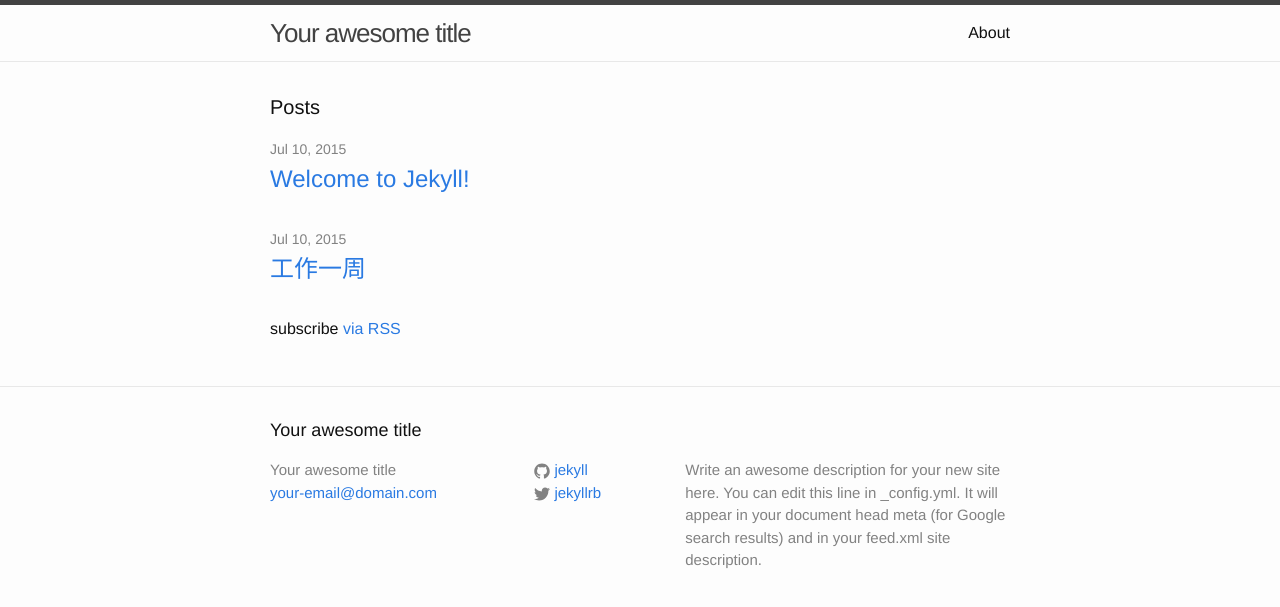
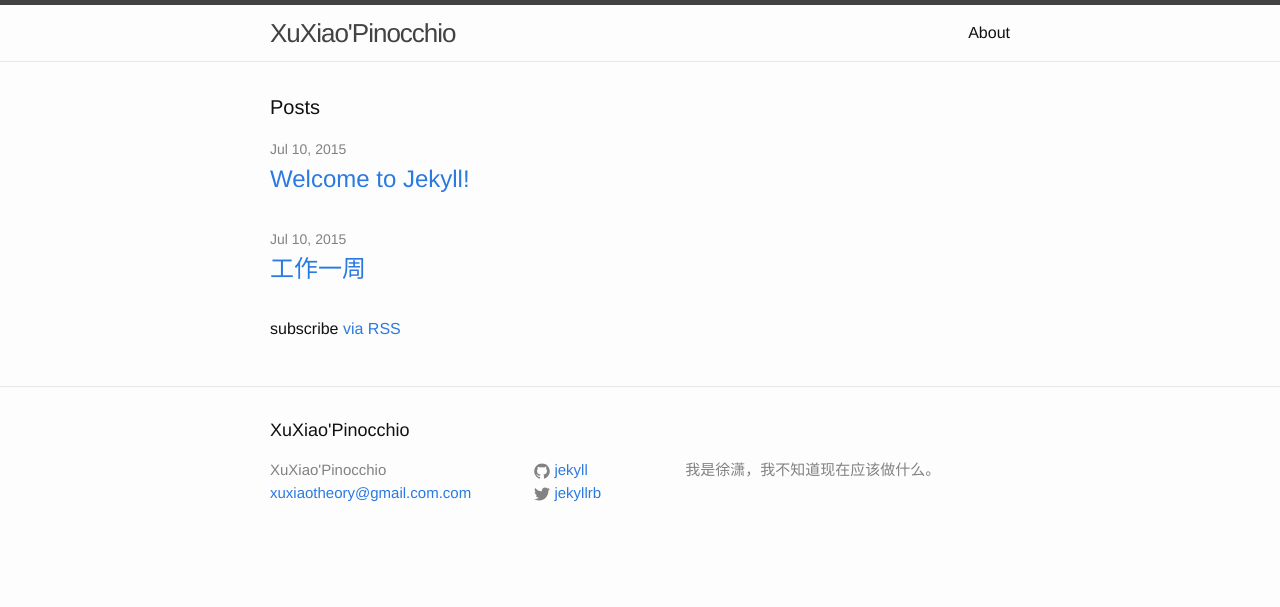
Before and after one commit to theoryxu/HiXuXiao, a Jekyll site: the page built from index.html, in a window 1280 px wide. Shown: the top 607 px of the page. Built offline with Jekyll 4.4.1, drawn with Linux system fonts in a browser that asks for light colours.

Commit message:
change config

```diff
--- a/_config.yml
+++ b/_config.yml
@@ -1,10 +1,8 @@
 # Site settings
-title: Your awesome title
-email: your-email@domain.com
+title: XuXiao'Pinocchio
+email: xuxiaotheory@gmail.com.com
 description: > # this means to ignore newlines until "baseurl:"
-  Write an awesome description for your new site here. You can edit this
-  line in _config.yml. It will appear in your document head meta (for
-  Google search results) and in your feed.xml site description.
+  我是徐潇，我不知道现在应该做什么。
 baseurl: "/HiXuXiao/" # the subpath of your site, e.g. /blog/
 url: "http://theoryxu.github.io" # the base hostname & protocol for your site
 twitter_username: jekyllrb
```
